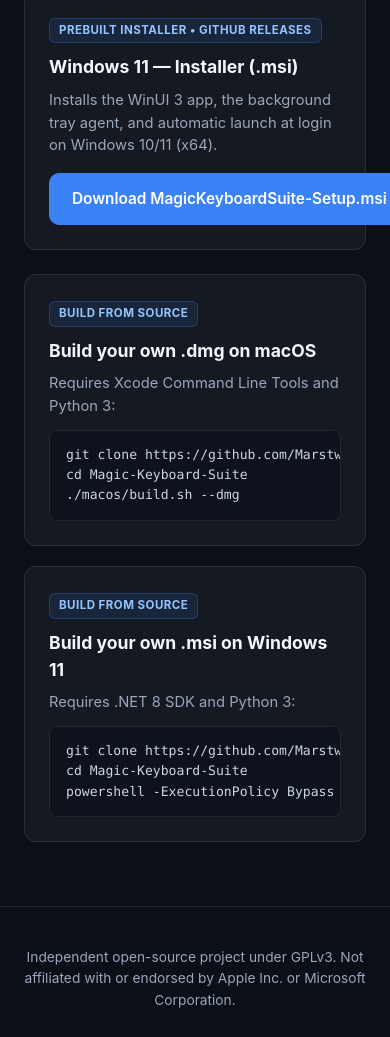
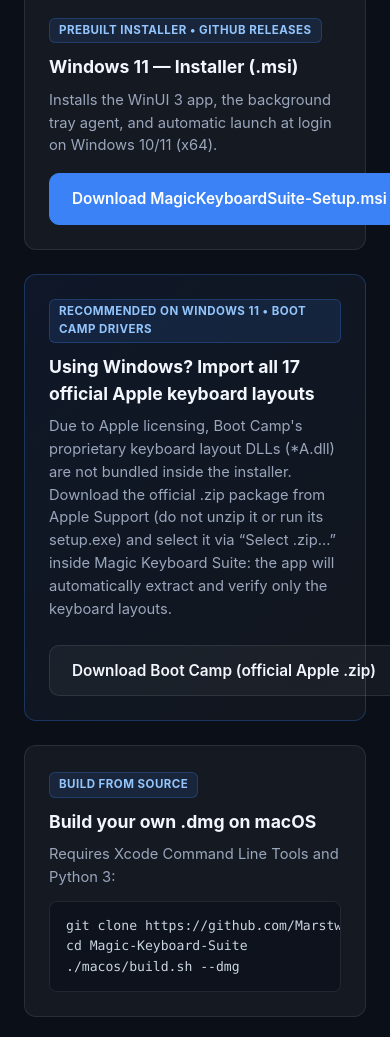
Before and after one commit to Marstwan/Magic-Keyboard-Suite, a plain HTML site: page docs/index.html in a window 390 px wide. Shown: the part 4426-5463 px from the top of the page. Drawn offline with Linux system fonts and the light colour scheme.

Commit message:
Document official Apple Boot Camp .zip download in README and GitHub Pages (#3)

```diff
--- a/docs/app.js
+++ b/docs/app.js
@@ -70,6 +70,10 @@ const I18N = {
     "dl.winReleaseTitle": "Windows 11 — Instalador (.msi)",
     "dl.winReleaseBody": "Instala la aplicación WinUI 3, el agente en segundo plano y el arranque automático al iniciar sesión en Windows 10/11 (x64).",
     "dl.winReleaseBtn": "Descargar MagicKeyboardSuite-Setup.msi",
+    "bc.badge": "Paso recomendado en Windows 11 • Drivers de Boot Camp",
+    "bc.title": "¿Usas Windows? Importa las 17 disposiciones oficiales de Apple",
+    "bc.desc": "Por licencia de Apple, las librerías propietarias de teclado de Boot Camp (*A.dll) no se incluyen dentro del instalador. Descarga el archivo .zip oficial desde la web de Soporte de Apple (sin descomprimirlo ni ejecutar su setup.exe) y selecciónalo pulsando «Elegir .zip…» dentro de Magic Keyboard Suite: la app extraerá y verificará sola únicamente las disposiciones de teclado.",
+    "bc.btn": "Descargar Boot Camp (.zip oficial de Apple)",
     "os.sourceBadge": "Compilar desde el código fuente",
     "os.buildMac": "Generar tu propio .dmg en macOS",
     "os.buildMacDesc": "Requiere Xcode Command Line Tools y Python 3:",
@@ -148,6 +152,10 @@ const I18N = {
     "dl.winReleaseTitle": "Windows 11 — Instal·lador (.msi)",
     "dl.winReleaseBody": "Instal·la l'aplicació WinUI 3, el servei en segon pla i l'arrencada automàtica en iniciar sessió a Windows 10/11 (x64).",
     "dl.winReleaseBtn": "Baixar MagicKeyboardSuite-Setup.msi",
+    "bc.badge": "Pas recomanat a Windows 11 • Drivers de Boot Camp",
+    "bc.title": "Utilitzes Windows? Importa les 17 disposicions oficials d'Apple",
+    "bc.desc": "Per llicència d'Apple, les llibreries propietàries de teclat de Boot Camp (*A.dll) no s'inclouen dins l'instal·lador. Baixa el fitxer .zip oficial des del Suport d'Apple (sense descomprimir-lo ni executar el setup.exe) i selecciona'l prement «Triar .zip…» dins de Magic Keyboard Suite: l'app n'extraurà i verificarà sola únicament les disposicions de teclat.",
+    "bc.btn": "Baixar Boot Camp (.zip oficial d'Apple)",
     "os.sourceBadge": "Compilar des del codi font",
     "os.buildMac": "Generar el teu propi .dmg a macOS",
     "os.buildMacDesc": "Requereix Xcode Command Line Tools i Python 3:",
@@ -226,6 +234,10 @@ const I18N = {
     "dl.winReleaseTitle": "Windows 11 — Installer (.msi)",
     "dl.winReleaseBody": "Installs the WinUI 3 app, the background tray agent, and automatic launch at login on Windows 10/11 (x64).",
     "dl.winReleaseBtn": "Download MagicKeyboardSuite-Setup.msi",
+    "bc.badge": "Recommended on Windows 11 • Boot Camp Drivers",
+    "bc.title": "Using Windows? Import all 17 official Apple keyboard layouts",
+    "bc.desc": "Due to Apple licensing, Boot Camp's proprietary keyboard layout DLLs (*A.dll) are not bundled inside the installer. Download the official .zip package from Apple Support (do not unzip it or run its setup.exe) and select it via “Select .zip…” inside Magic Keyboard Suite: the app will automatically extract and verify only the keyboard layouts.",
+    "bc.btn": "Download Boot Camp (official Apple .zip)",
     "os.sourceBadge": "Build from source",
     "os.buildMac": "Build your own .dmg on macOS",
     "os.buildMacDesc": "Requires Xcode Command Line Tools and Python 3:",
--- a/docs/index.html
+++ b/docs/index.html
@@ -370,6 +370,22 @@
         </div>
       </div>
 
+      <!-- Nota importante para Windows: Drivers de teclado de Boot Camp -->
+      <div class="feature-card bootcamp-callout" style="margin-bottom: 24px;">
+        <div class="bootcamp-callout-body">
+          <div>
+            <div class="card-tag" data-i18n="bc.badge">Paso recomendado en Windows 11 • Drivers de Boot Camp</div>
+            <h3 data-i18n="bc.title">¿Usas Windows? Importa las 17 disposiciones oficiales de Apple</h3>
+            <p data-i18n="bc.desc">Por licencia de Apple, las librerías propietarias de teclado de Boot Camp (*A.dll) no se incluyen dentro del instalador. Descarga el archivo .zip oficial desde la web de Soporte de Apple (sin descomprimirlo ni ejecutar su setup.exe) y selecciónalo pulsando «Elegir .zip…» dentro de Magic Keyboard Suite: la app extraerá y verificará sola únicamente las disposiciones de teclado.</p>
+          </div>
+          <div class="bootcamp-callout-actions">
+            <a href="https://support.apple.com/106378" target="_blank" rel="noopener" class="btn">
+              <span data-i18n="bc.btn">Descargar Boot Camp (.zip oficial de Apple)</span>
+            </a>
+          </div>
+        </div>
+      </div>
+
       <!-- Opción 2: Compilar desde el código fuente -->
       <div class="grid-2">
         <div class="feature-card">
--- a/docs/styles.css
+++ b/docs/styles.css
@@ -542,6 +542,22 @@ a {
   margin-top: 12px;
 }
 
+.bootcamp-callout {
+  border-color: rgba(59, 130, 246, 0.28);
+  background: linear-gradient(135deg, rgba(59, 130, 246, 0.08), rgba(255, 255, 255, 0.03));
+}
+
+.bootcamp-callout-body {
+  display: flex;
+  align-items: center;
+  justify-content: space-between;
+  gap: 24px;
+}
+
+.bootcamp-callout-actions {
+  flex-shrink: 0;
+}
+
 .footer {
   padding: 40px 0;
   border-top: 1px solid var(--card-border);
@@ -561,4 +577,8 @@ a {
   .nav-links {
     display: none;
   }
+  .bootcamp-callout-body {
+    flex-direction: column;
+    align-items: flex-start;
+  }
 }
```
Also changed, not shown: 1 other file.
